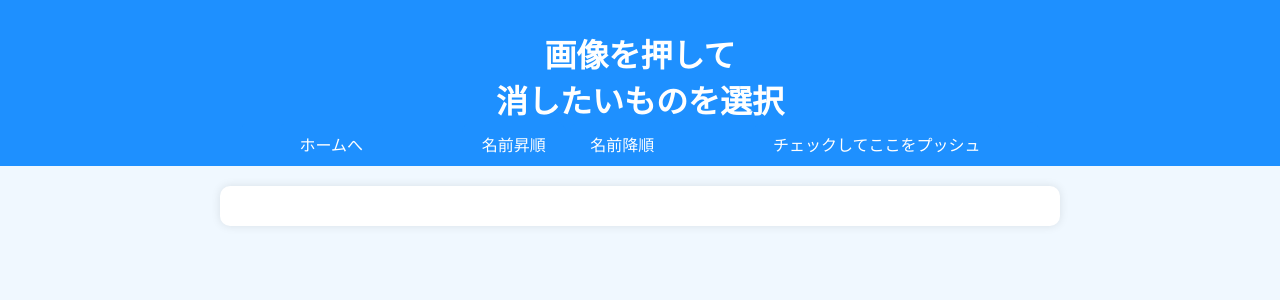
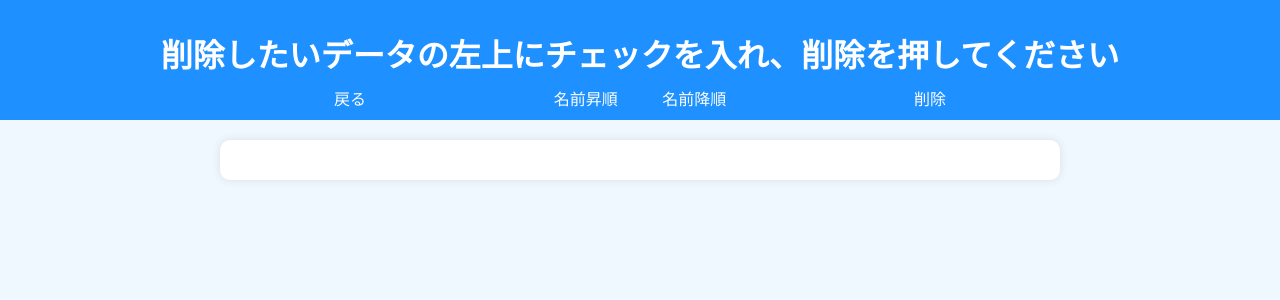
Before and after one commit to yabukilab/ogasawara-d, a PHP site: page /show_all.php in a window 1280 px wide. Shown: the top 300 px of the page. Run offline with PHP 8.4, Linux system fonts and the light colour scheme; the visitor is signed in with stand-in values (Sample User, id 1); data that the repository does not hold is empty.

Commit message:
show修正

```diff
--- a/htdocs/show_all.php
+++ b/htdocs/show_all.php
@@ -47,22 +47,22 @@ $books = $stmt->fetchAll(PDO::FETCH_ASSOC);
 </head>
 <body>
     <div class="header">
-        <h1>画像を押して<br>消したいものを選択</h1>
+        <h1>削除したいデータの左上にチェックを入れ、削除を押してください</h1>
         <button class="menu-button" onclick="toggleMenu()">メニュー</button>
         <div class="containerbtn">
         <div class="buttons menu-buttons">
-                <button class="button" onclick="location.href='home.php'">ホームへ</button>
+        <button class="button" onclick="location.href='home.php'">戻る</button>
             <form method="post" action="show_all.php" style="display:inline;">
                 <button type="submit" class="button" name="sort_order" value="asc">名前昇順</button>
                 <button type="submit" class="button" name="sort_order" value="desc">名前降順</button>
             </form>
             <form method="post" action="delete_item.php" style="display:inline;">
-                    <button type="submit" class="button">チェックしてここをプッシュ</button>
-                </form>
+            <button type="submit" class="button">削除</button>
         </div>
     </div>
     </div>
     <div class="container">
+        <form method="post" action="delete_item.php">
             <div class="grid-container">
                 <?php foreach ($books as $book): ?>
                     <div class="book-itemNot">
@@ -74,6 +74,7 @@ $books = $stmt->fetchAll(PDO::FETCH_ASSOC);
                     </div>
                 <?php endforeach; ?>
             </div>
+        </form>
     </div>
 </body>
 </html>
```
Lines whose indentation alone changed are shown as unchanged.
